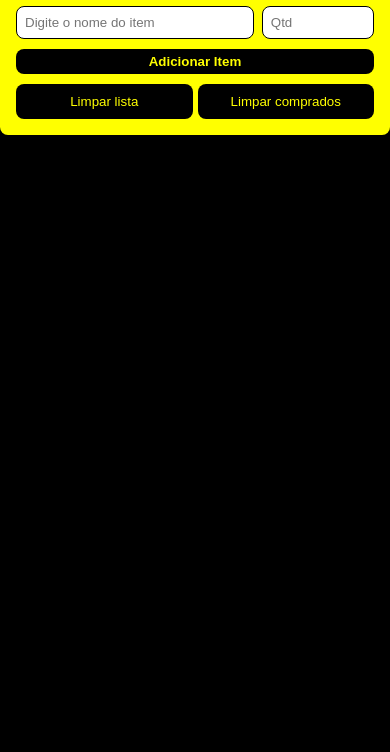
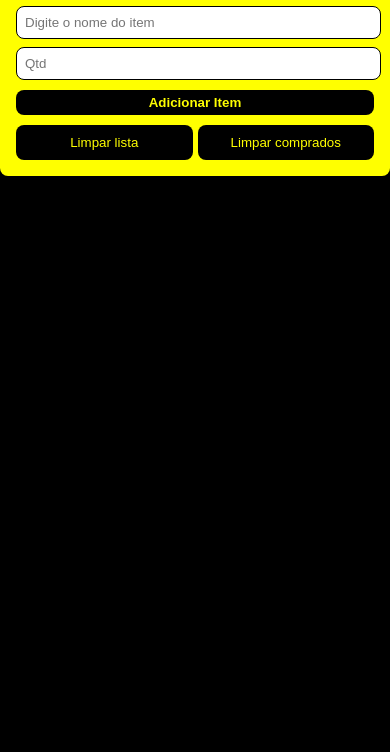
Before and after one commit to ghalvess/Lista-De-Compras, a plain HTML site: page index.html in a window 390 px wide. Shown: the part 92-844 px from the top of the page. Drawn offline with Linux system fonts and the light colour scheme.

Commit message:
14/01/2025
Finalização lista de compras

```diff
--- a/style.css
+++ b/style.css
@@ -114,3 +114,18 @@ li {
     display: flex;
     margin: 20px 0px;
 }
+
+@media(max-width: 800px){
+    #item {
+        width: 97%;
+    }
+
+    #quantidade{
+        width: 97%;
+    }
+
+    .inputGroup {
+        flex-direction: column;
+    }
+
+}
```
